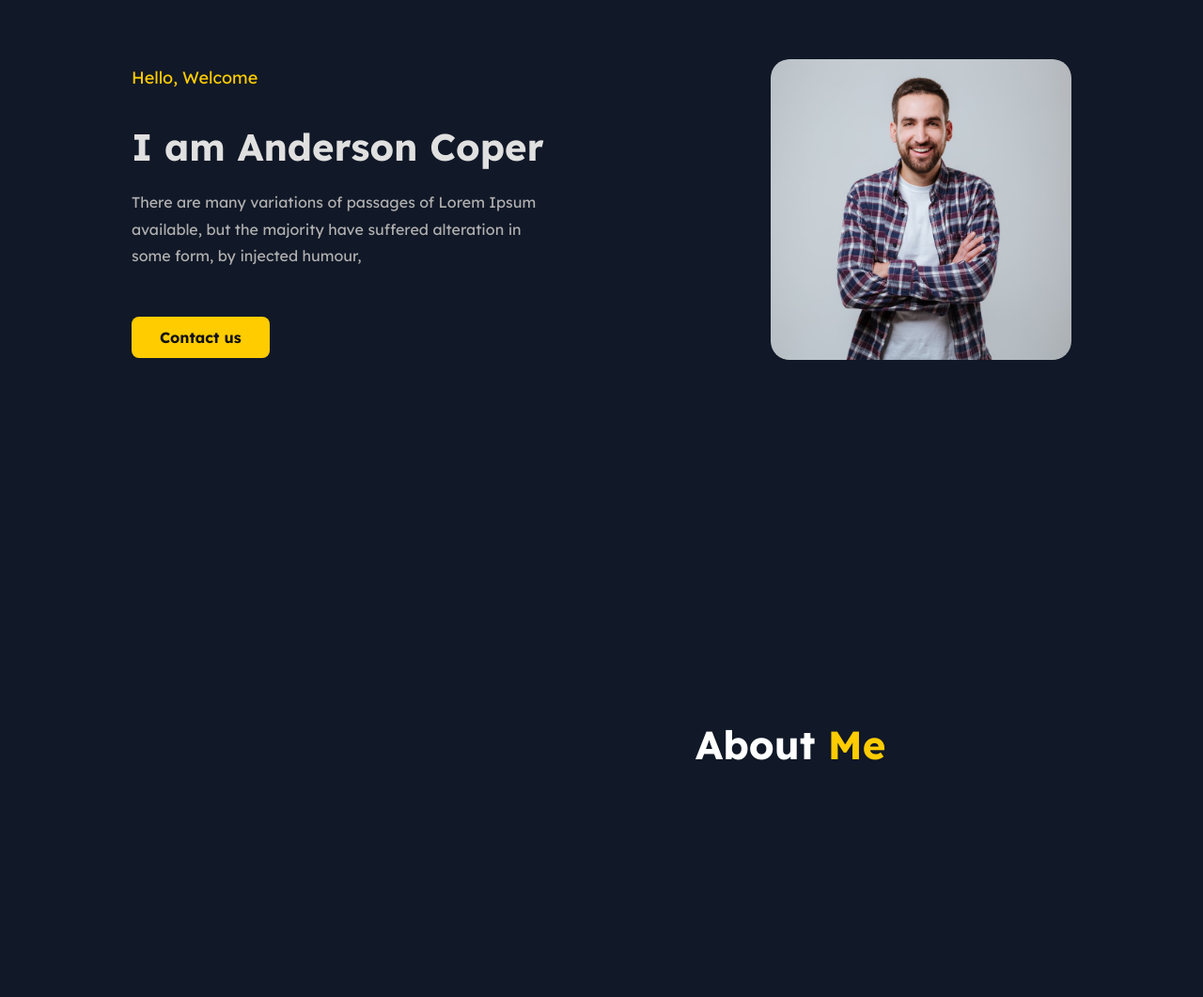
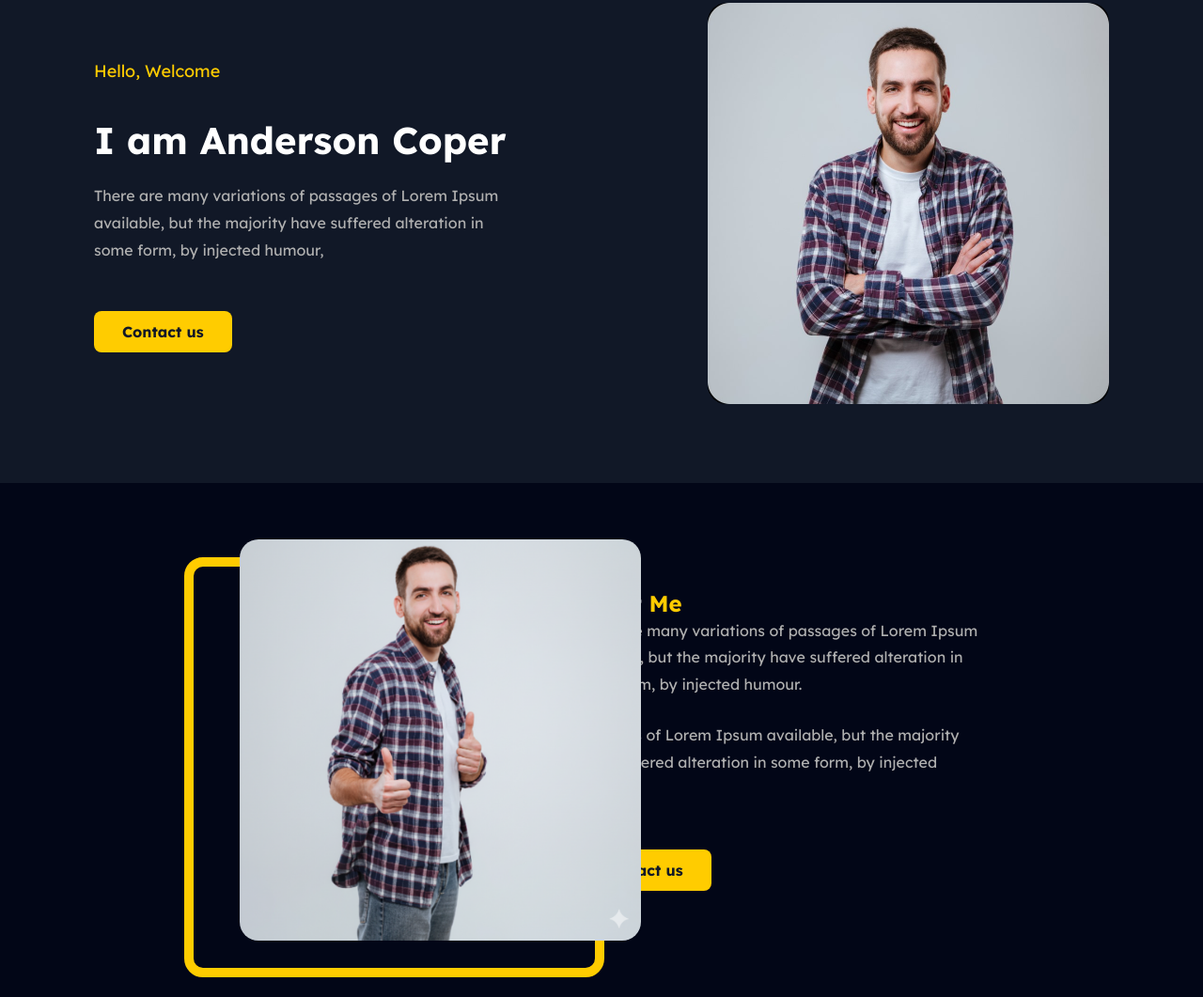
Before and after one commit to HamodeMSGIX/Final_Css, a plain HTML site: page index.html in a window 1280 px wide. Shown: the part 147-1208 px from the top of the page at 94% size. Before the commit the page ends 1126 px from the top, so only its background shows below. Drawn offline with Linux system fonts and the light colour scheme.

Commit message:
Part_Two_IS_Done

```diff
--- a/index.html
+++ b/index.html
@@ -38,8 +38,23 @@
         <img src="./image/my_image.jpg" alt="My image" />
       </div>
     </section>
-    <section>
-        <h2 class="about_me">About <strong>Me</strong></h2>
+    <section class="about-section">
+      <div class="about-image">
+        <img src="./image/about_image.png" alt="Like Image" />
+      </div>
+      <div class="about-content">
+        <h2>About <strong>Me</strong></h2>
+        <p>
+          There are many variations of passages of Lorem Ipsum available, but
+          the majority have suffered alteration in some form, by injected
+          humour.
+        </p>
+        <p>
+          Passages of Lorem Ipsum available, but the majority have suffered
+          alteration in some form, by injected humour.
+        </p>
+        <button class="contact-btn">Contact us</button>
+      </div>
     </section>
   </body>
 </html>
--- a/style.css
+++ b/style.css
@@ -1,84 +1,79 @@
 @import url("https://fonts.googleapis.com/css2?family=Lexend+Deca:wght@400;700&display=swap");
+
+/* --- root --- */
+:root {
+  --background-color: #111827;
+  --nav-color: #060a13;
+  --text-color: #e0e0e0;
+  --link-color: #b0b0b0;
+  --link-hover-color: #ffcc00;
+  --highlight-color: #ffffff;
+  --button-color: #ffcc00;
+  --button-hover-color: #e6b800;
+  --background-secondary-color: #020617;
+  --image-size: 427px;
+  --border-radius: 20px;
+}
+
+/* --- (Global Styles) --- */
 * {
   margin: 0;
   padding: 0;
   box-sizing: border-box;
   font-family: "Lexend Deca", sans-serif;
 }
+
 body {
-  background-color: #111827;
-  color: #e0e0e0;
+  background-color: var(--background-color);
+  color: var(--text-color);
 }
+
+a {
+  text-decoration: none;
+  color: var(--link-color);
+  font-weight: 500;
+  transition: color 0.3s ease;
+}
+
+a:hover {
+  color: var(--link-hover-color);
+}
+
+img {
+  width: var(--image-size);
+  height: var(--image-size);
+  border-radius: var(--border-radius);
+}
+
+/* --- (Layout Components) --- */
 nav {
-  background-color: #060a13;
+  background-color: var(--nav-color);
   display: flex;
   padding: 20px 100px;
   justify-content: space-between;
   align-items: center;
 }
-ul {
+
+nav ul {
   display: flex;
   gap: 30px;
 }
-ul li {
+
+nav ul li {
   list-style: none;
 }
-h2 {
-  color: #ffffff;
-  font-weight: 700;
-  font-size: 24px;
+
+.highlight-link {
+  color: var(--highlight-color);
 }
-a {
-  text-decoration: none;
-  color: #b0b0b0;
-  font-weight: 500;
+
+.profile-image img {
+  box-shadow: 0 4px 8px rgba(0, 0, 0, 0.2);
 }
-a:hover {
-  color: #ffcc00;
-}
-a .home {
-  color: #ffffff;
-  font-weight: 700;
-}
-strong,
-h3 {
-  color: #ffcc00;
-}
-h3 {
-  padding-bottom: 20px;
-  font-weight: 400;
-  font-size: 18px;
-  line-height: 1.5;
-  margin-bottom: 15px;
-}
-h1 {
-  font-size: 40px;
-  font-weight: 700;
-  margin-bottom: 20px;
-}
-section {
-  margin: 80px;
-  display: flex;
-  justify-content: space-between;
-  align-items: center;
-  padding: 60px;
-}
-p {
-  width: 450px;
-  color: #b0b0b0;
-  font-weight: 400;
-  font-size: 16px;
-  line-height: 1.8;
-  margin-bottom: 25px;
-}
-img {
-  border-radius: 20px;
-  width: 320px;
-  height: 320px;
-}
+
 .contact-btn {
-  background-color: #ffcc00;
-  color: #121212;
+  background-color: var(--button-color);
+  color: var(--background-color);
   border: none;
   border-radius: 8px;
   padding: 12px 30px;
@@ -86,20 +81,103 @@ img {
   font-weight: 600;
   cursor: pointer;
   margin-top: 25px;
+  transition: background-color 0.3s ease;
 }
+
 .contact-btn:hover {
-  background-color: #e6b800;
+  background-color: var(--button-hover-color);
 }
-.profile-image img {
-  border-radius: 20px;
-  width: 320px;
-  height: 320px;
+
+/* --- (Headings & Paragraphs) --- */
+h1 {
+  font-size: 40px;
+  font-weight: 700;
+  margin-bottom: 20px;
+  color: var(--highlight-color);
 }
+
+h2 {
+  color: var(--highlight-color);
+  font-weight: 700;
+  font-size: 24px;
+}
+
+h3 {
+  font-size: 18px;
+  font-weight: 400;
+  line-height: 1.5;
+  margin-bottom: 15px;
+  padding-bottom: 20px;
+  color: var(--link-hover-color);
+}
+
+p {
+  max-width: 450px;
+  color: var(--link-color);
+  font-weight: 400;
+  font-size: 16px;
+  line-height: 1.8;
+  margin-bottom: 25px;
+}
+
+strong {
+  color: var(--link-hover-color);
+}
+
+/* --- (Sections) --- */
+section {
+  display: flex;
+  justify-content: space-between;
+  align-items: center;
+  padding: 80px 100px;
+}
+
+.about-content {
+  position: relative;
+  right: 120px;
+}
+
 .about_me {
   font-size: 42px;
   font-weight: 700;
-  padding-bottom: 20px;
-  margin-top: 179px;
-  margin-left: 600px;
-  color: #ffffff;
+  padding: 80px 0 20px 0;
+  text-align: center;
 }
+
+.about-section {
+  padding: 60px 100px;
+  background-color: var(--background-secondary-color);
+  display: flex;
+  justify-content: space-between;
+  align-items: center;
+}
+
+/* --- (About Image with Responsive Border) --- */
+.about-image {
+  position: relative;
+  display: inline-block;
+}
+
+.about-image::before {
+  content: "";
+  position: absolute;
+  top: 1.5vw;
+  left: 7.5vw;
+  width: 100%;
+  height: 100%;
+  border: 0.8vw solid var(--button-color);
+  border-radius: var(--border-radius);
+  z-index: 0;
+}
+
+.about-image img {
+  border-radius: var(--border-radius);
+  width: var(--image-size);
+  height: auto;
+  position: relative;
+  left: 155px;
+  z-index: 1;
+  display: block;
+  border: none;
+  box-shadow: none;
+}
```
Also changed, not shown: image/about_image.png (added).
